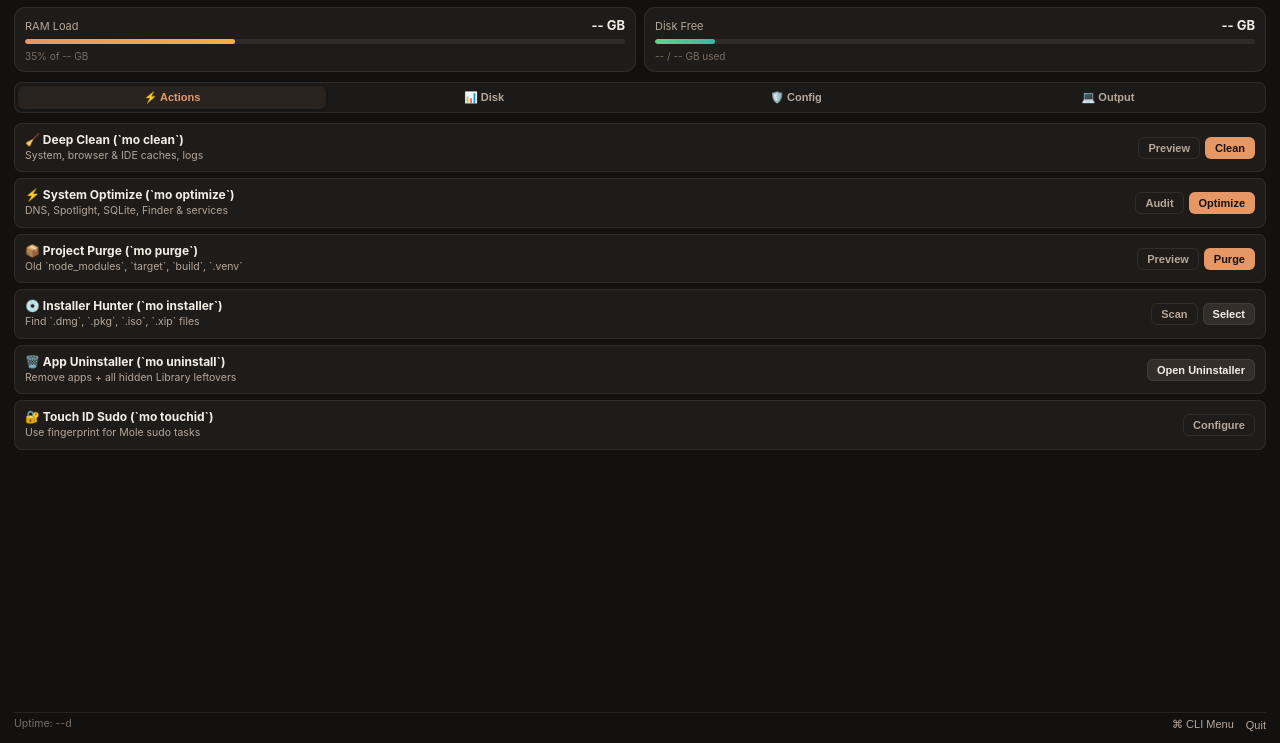
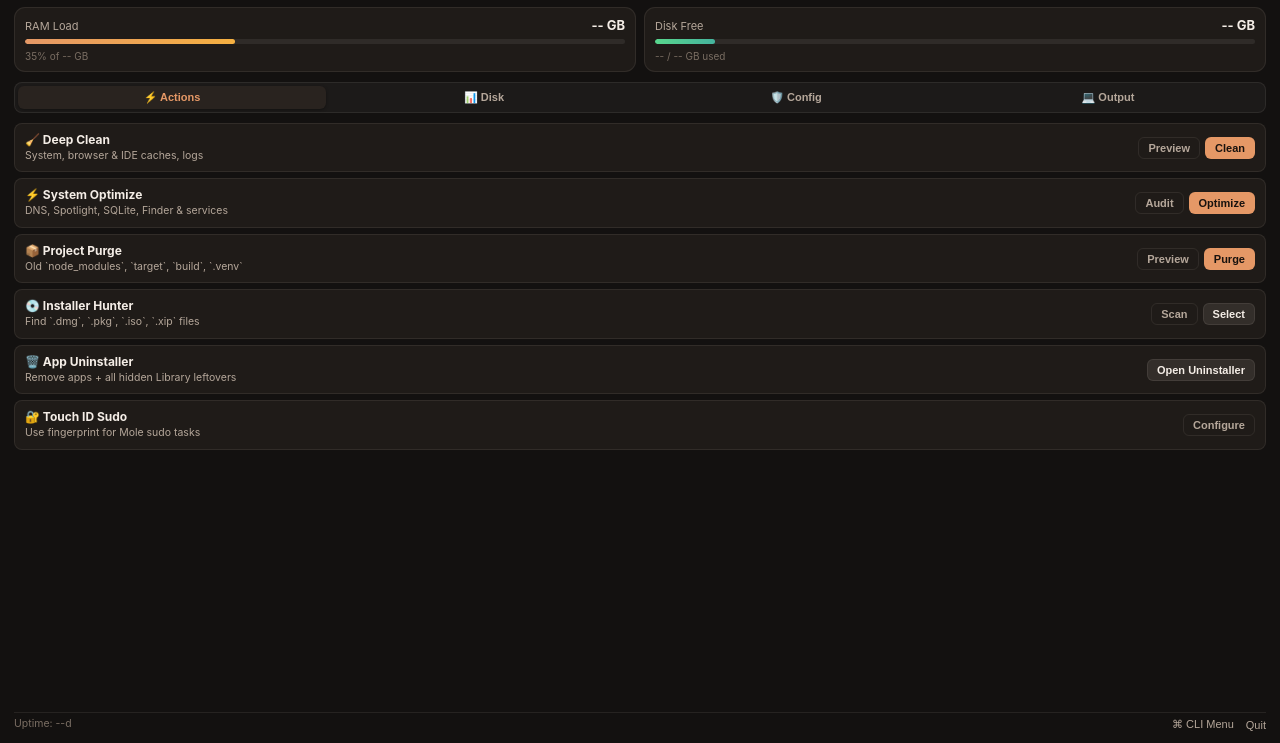
Before and after one commit to EnzoPG/mole-gui, a plain HTML site: page build/Mole Friend.app/Contents/Resources/ui/index.html in a window 1280 px wide. Shown: the part 57-800 px from the top of the page. Drawn offline with Linux system fonts and the light colour scheme.

Commit message:
fix: Remove command references from action descriptions in UI

```diff
--- a/build/Mole Friend.app/Contents/Resources/ui/index.html
+++ b/build/Mole Friend.app/Contents/Resources/ui/index.html
@@ -70,7 +70,7 @@
       <div class="action-card-list">
         <div class="action-row">
           <div class="action-meta">
-            <strong>🧹 Deep Clean (`mo clean`)</strong>
+            <strong>🧹 Deep Clean</strong>
             <span>System, browser &amp; IDE caches, logs</span>
           </div>
           <div class="action-btns">
@@ -81,7 +81,7 @@
 
         <div class="action-row">
           <div class="action-meta">
-            <strong>⚡ System Optimize (`mo optimize`)</strong>
+            <strong>⚡ System Optimize</strong>
             <span>DNS, Spotlight, SQLite, Finder &amp; services</span>
           </div>
           <div class="action-btns">
@@ -92,7 +92,7 @@
 
         <div class="action-row">
           <div class="action-meta">
-            <strong>📦 Project Purge (`mo purge`)</strong>
+            <strong>📦 Project Purge</strong>
             <span>Old `node_modules`, `target`, `build`, `.venv`</span>
           </div>
           <div class="action-btns">
@@ -103,7 +103,7 @@
 
         <div class="action-row">
           <div class="action-meta">
-            <strong>💿 Installer Hunter (`mo installer`)</strong>
+            <strong>💿 Installer Hunter</strong>
             <span>Find `.dmg`, `.pkg`, `.iso`, `.xip` files</span>
           </div>
           <div class="action-btns">
@@ -114,7 +114,7 @@
 
         <div class="action-row">
           <div class="action-meta">
-            <strong>🗑️ App Uninstaller (`mo uninstall`)</strong>
+            <strong>🗑️ App Uninstaller</strong>
             <span>Remove apps + all hidden Library leftovers</span>
           </div>
           <div class="action-btns">
@@ -124,7 +124,7 @@
 
         <div class="action-row">
           <div class="action-meta">
-            <strong>🔐 Touch ID Sudo (`mo touchid`)</strong>
+            <strong>🔐 Touch ID Sudo</strong>
             <span id="touchid-sub-status">Use fingerprint for Mole sudo tasks</span>
           </div>
           <div class="action-btns">
```
Also changed, not shown: ui/index.html (+6 -6 lines).
